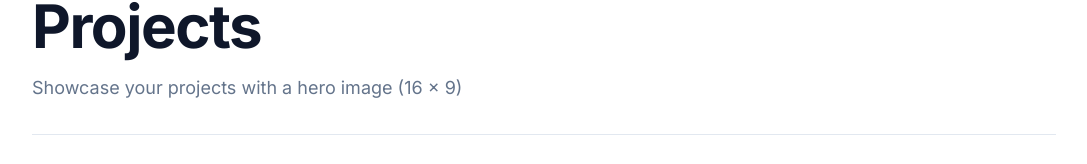
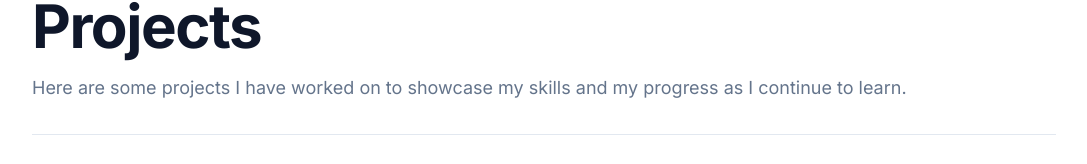
Before and after one commit to MichaelFrieze/michaelfrieze.dev, a Next.js app: page /projects in a window 1280 px wide. Shown: the part 150-314 px from the top of the page, without its empty margins (96-1183 px from the left). Built offline with nearby package versions, Linux system fonts and the light colour scheme; no server answers.

Commit message:
updatead projects page

```diff
--- a/pages/projects.js
+++ b/pages/projects.js
@@ -13,7 +13,8 @@ export default function Projects() {
             Projects
           </h1>
           <p className="text-lg leading-7 text-gray-500 dark:text-gray-400">
-            Showcase your projects with a hero image (16 x 9)
+            Here are some projects I have worked on to showcase my skills and my progress as I
+            continue to learn.
           </p>
         </div>
         <div className="container py-12">
```
